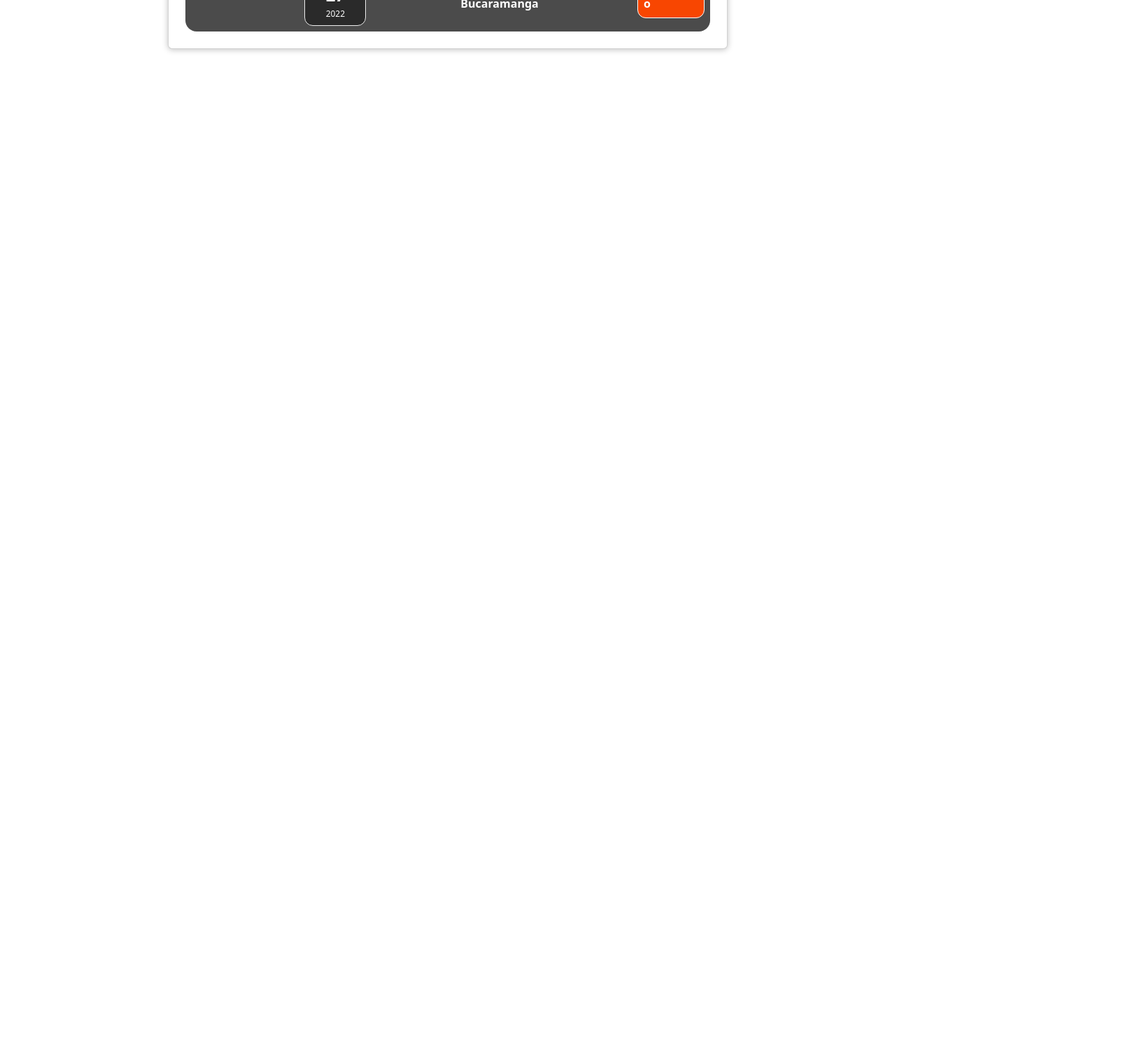
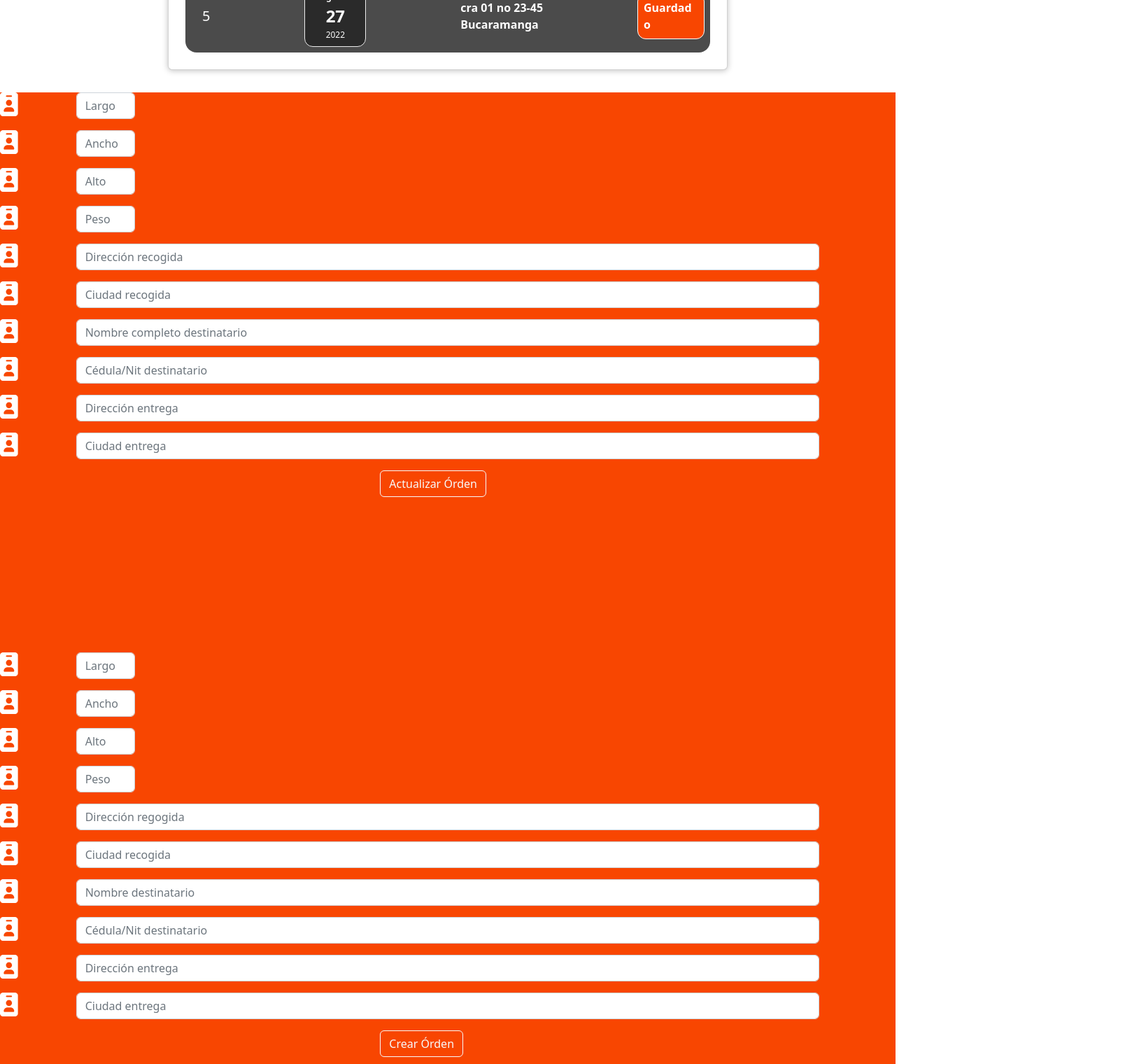
Before and after one commit to proyectoCiclo4MinTic/instaYa, a React (Create React App) app: page / in a window 1280 px wide. Shown: the part 2260-3780 px from the top of the page at 70% size, 1618 px wide, since content can reach past the window. Before the commit the page ends 2362 px from the top, so only its background shows below. Built offline with nearby package versions, Linux system fonts and the light colour scheme.

Commit message:
actualización formularios en 'angel'

```diff
--- a/src/App.js
+++ b/src/App.js
@@ -6,6 +6,8 @@ import LoginItem from "./components/Login/LoginItem";
 import RegisterUserItem from "./components/Register/RegisterUserItem";
 import OrderItem from "./components/Orders/OrderItem";
 import Orders from "./components/Orders/Orders";
+import OrderUpdate from "./components/Orders/OrderUpdate.js";
+import OrderRegister from "./components/Orders/OrderRegister.js";
 
 // React Bootstrap
 // import { Form, Button, Row, Col } from "react-bootstrap";
@@ -55,6 +57,8 @@ function App() {
       <LoginItem></LoginItem>
       <RegisterUserItem></RegisterUserItem>
       <Orders items={orders}></Orders>
+      <OrderUpdate></OrderUpdate>
+      <OrderRegister></OrderRegister>
     </div>
   );
 }
--- a/src/components/Orders/OrderDate.js
+++ b/src/components/Orders/OrderDate.js
@@ -1,6 +1,6 @@
 import "./OrderDate.css";
 
-function OrderDate(props) {
+const OrderDate = (props) => {
   const day = props.date.toLocaleString("es-CO", { day: "2-digit" });
   const month = props.date.toLocaleString("es-CO", { month: "long" });
   const year = props.date.getFullYear();
@@ -11,6 +11,6 @@ function OrderDate(props) {
       <div className="order-date__year">{year}</div>
     </div>
   );
-}
+};
 
 export default OrderDate;
--- a/src/components/Orders/OrderDestination.js
+++ b/src/components/Orders/OrderDestination.js
@@ -1,6 +1,6 @@
 import "./OrderDestination.css";
 
-function OrderDestination(props) {
+const OrderDestination = (props) => {
   const address = props.address;
   const city = props.city;
   return (
@@ -9,5 +9,5 @@ function OrderDestination(props) {
       <div className="order-item__city">{city}</div>
     </div>
   );
-}
+};
 export default OrderDestination;
--- a/src/components/Orders/OrderItem.js
+++ b/src/components/Orders/OrderItem.js
@@ -4,7 +4,7 @@ import OrderDestination from "./OrderDestination";
 import OrderStatus from "./OrderStatus";
 import "./OrderItem.css";
 
-function OrderItem(props) {
+const OrderItem = (props) => {
   return (
     // <Card className="order-item">
     <div className="order-item">
@@ -15,6 +15,6 @@ function OrderItem(props) {
     </div>
     // </Card>
   );
-}
+};
 
 export default OrderItem;
--- /dev/null
+++ b/src/components/Orders/OrderRegister.js
@@ -0,0 +1,119 @@
+import { logo, password, user } from "../../index.js";
+import { Form, Button, Row, Col } from "react-bootstrap";
+import "./OrderRegister.css";
+
+const OrderRegister = () => {
+  return (
+    <div>
+      <Form className="register-user-item__register">
+        <Form.Group as={Row} className="mb-3" controlId="formHorizontalEmail">
+          <Col sm={1}>
+            <img src={user} alt="Logo"></img>
+          </Col>
+          <Col sm={1}>
+            <Form.Control type="text" placeholder="Largo"></Form.Control>
+          </Col>
+        </Form.Group>
+        <Form.Group as={Row} className="mb-3" controlId="formHorizontalEmail">
+          <Col sm={1}>
+            <img src={user} alt="Logo"></img>
+          </Col>
+          <Col sm={1}>
+            <Form.Control type="text" placeholder="Ancho"></Form.Control>
+          </Col>
+        </Form.Group>
+        <Form.Group as={Row} className="mb-3" controlId="formHorizontalEmail">
+          <Col sm={1}>
+            <img src={user} alt="Logo"></img>
+          </Col>
+          <Col sm={1}>
+            <Form.Control type="text" placeholder="Alto"></Form.Control>
+          </Col>
+        </Form.Group>
+        <Form.Group as={Row} className="mb-3" controlId="formHorizontalEmail">
+          <Col sm={1}>
+            <img src={user} alt="Logo"></img>
+          </Col>
+          <Col sm={1}>
+            <Form.Control type="text" placeholder="Peso"></Form.Control>
+          </Col>
+        </Form.Group>
+        <Form.Group as={Row} className="mb-3" controlId="formHorizontalEmail">
+          <Col sm={1}>
+            <img src={user} alt="Logo"></img>
+          </Col>
+          <Col sm={10}>
+            <Form.Control
+              type="text"
+              placeholder="Dirección regogida"
+            ></Form.Control>
+          </Col>
+        </Form.Group>
+        <Form.Group as={Row} className="mb-3" controlId="formHorizontalEmail">
+          <Col sm={1}>
+            <img src={user} alt="Logo"></img>
+          </Col>
+          <Col sm={10}>
+            <Form.Control
+              type="text"
+              placeholder="Ciudad recogida"
+            ></Form.Control>
+          </Col>
+        </Form.Group>
+        <Form.Group as={Row} className="mb-3" controlId="formHorizontalEmail">
+          <Col sm={1}>
+            <img src={user} alt="Logo"></img>
+          </Col>
+          <Col sm={10}>
+            <Form.Control
+              type="text"
+              placeholder="Nombre destinatario"
+            ></Form.Control>
+          </Col>
+        </Form.Group>
+        <Form.Group as={Row} className="mb-3" controlId="formHorizontalEmail">
+          <Col sm={1}>
+            <img src={user} alt="Logo"></img>
+          </Col>
+          <Col sm={10}>
+            <Form.Control
+              type="text"
+              placeholder="Cédula/Nit destinatario"
+            ></Form.Control>
+          </Col>
+        </Form.Group>
+        <Form.Group as={Row} className="mb-3" controlId="formHorizontalEmail">
+          <Col sm={1}>
+            <img src={user} alt="Logo"></img>
+          </Col>
+          <Col sm={10}>
+            <Form.Control
+              type="text"
+              placeholder="Dirección entrega"
+            ></Form.Control>
+          </Col>
+        </Form.Group>
+        <Form.Group as={Row} className="mb-3" controlId="formHorizontalEmail">
+          <Col sm={1}>
+            <img src={user} alt="Logo"></img>
+          </Col>
+          <Col sm={10}>
+            <Form.Control
+              type="text"
+              placeholder="Ciudad entrega"
+            ></Form.Control>
+          </Col>
+        </Form.Group>
+        <Form.Group as={Row} className="mb-3">
+          <Col sm={{ span: 10, offset: 5 }}>
+            <Button variant="outline-light" type="submit">
+              Crear Órden
+            </Button>
+          </Col>
+        </Form.Group>
+      </Form>
+    </div>
+  );
+};
+
+export default OrderRegister;
--- a/src/components/Orders/OrderStatus.js
+++ b/src/components/Orders/OrderStatus.js
@@ -1,6 +1,6 @@
 import "./OrderStatus.css";
 
-function OrderStatus(props) {
+const OrderStatus = (props) => {
   const status = props.status;
   if (status === "Cumplido") {
     return (
@@ -25,6 +25,6 @@ function OrderStatus(props) {
       </div>
     );
   }
-}
+};
 
 export default OrderStatus;
--- /dev/null
+++ b/src/components/Orders/OrderUpdate.js
@@ -0,0 +1,119 @@
+import "./OrderUpdate.css";
+import { logo, password, user } from "../../index.js";
+import { Form, Button, Row, Col } from "react-bootstrap";
+
+const OrderUpdate = () => {
+  return (
+    <div>
+      <Form className="register-user-item__register">
+        <Form.Group as={Row} className="mb-3" controlId="formHorizontalEmail">
+          <Col sm={1}>
+            <img src={user} alt="Logo"></img>
+          </Col>
+          <Col sm={1}>
+            <Form.Control type="text" placeholder="Largo"></Form.Control>
+          </Col>
+        </Form.Group>
+        <Form.Group as={Row} className="mb-3" controlId="formHorizontalEmail">
+          <Col sm={1}>
+            <img src={user} alt="Logo"></img>
+          </Col>
+          <Col sm={1}>
+            <Form.Control type="text" placeholder="Ancho"></Form.Control>
+          </Col>
+        </Form.Group>
+        <Form.Group as={Row} className="mb-3" controlId="formHorizontalEmail">
+          <Col sm={1}>
+            <img src={user} alt="Logo"></img>
+          </Col>
+          <Col sm={1}>
+            <Form.Control type="text" placeholder="Alto"></Form.Control>
+          </Col>
+        </Form.Group>
+        <Form.Group as={Row} className="mb-3" controlId="formHorizontalEmail">
+          <Col sm={1}>
+            <img src={user} alt="Logo"></img>
+          </Col>
+          <Col sm={1}>
+            <Form.Control type="text" placeholder="Peso"></Form.Control>
+          </Col>
+        </Form.Group>
+        <Form.Group as={Row} className="mb-3" controlId="formHorizontalEmail">
+          <Col sm={1}>
+            <img src={user} alt="Logo"></img>
+          </Col>
+          <Col sm={10}>
+            <Form.Control
+              type="text"
+              placeholder="Dirección recogida"
+            ></Form.Control>
+          </Col>
+        </Form.Group>
+        <Form.Group as={Row} className="mb-3" controlId="formHorizontalEmail">
+          <Col sm={1}>
+            <img src={user} alt="Logo"></img>
+          </Col>
+          <Col sm={10}>
+            <Form.Control
+              type="text"
+              placeholder="Ciudad recogida"
+            ></Form.Control>
+          </Col>
+        </Form.Group>
+        <Form.Group as={Row} className="mb-3" controlId="formHorizontalEmail">
+          <Col sm={1}>
+            <img src={user} alt="Logo"></img>
+          </Col>
+          <Col sm={10}>
+            <Form.Control
+              type="text"
+              placeholder="Nombre completo destinatario"
+            ></Form.Control>
+          </Col>
+        </Form.Group>
+        <Form.Group as={Row} className="mb-3" controlId="formHorizontalEmail">
+          <Col sm={1}>
+            <img src={user} alt="Logo"></img>
+          </Col>
+          <Col sm={10}>
+            <Form.Control
+              type="text"
+              placeholder="Cédula/Nit destinatario"
+            ></Form.Control>
+          </Col>
+        </Form.Group>
+        <Form.Group as={Row} className="mb-3" controlId="formHorizontalEmail">
+          <Col sm={1}>
+            <img src={user} alt="Logo"></img>
+          </Col>
+          <Col sm={10}>
+            <Form.Control
+              type="text"
+              placeholder="Dirección entrega"
+            ></Form.Control>
+          </Col>
+        </Form.Group>
+        <Form.Group as={Row} className="mb-3" controlId="formHorizontalEmail">
+          <Col sm={1}>
+            <img src={user} alt="Logo"></img>
+          </Col>
+          <Col sm={10}>
+            <Form.Control
+              type="text"
+              placeholder="Ciudad entrega"
+            ></Form.Control>
+          </Col>
+        </Form.Group>
+        <Form.Group as={Row} className="mb-3">
+          <Col sm={{ span: 10, offset: 5 }}>
+            <Button variant="outline-light" type="submit">
+              Actualizar Órden
+            </Button>
+          </Col>
+        </Form.Group>
+      </Form>
+    </div>
+  );
+};
+
+export default OrderUpdate;
--- a/src/components/Orders/Orders.js
+++ b/src/components/Orders/Orders.js
@@ -2,9 +2,10 @@ import OrderItem from "./OrderItem";
 import Card from "../UI/Card";
 import "./Orders.css";
 
-function Orders(props) {
+const Orders = (props) => {
   return (
     <Card className="orders">
+      <button className="orders__button-create">Crear Orden</button>
       <OrderItem
         id={props.items[0].id}
         date={props.items[0].date}
@@ -42,5 +43,5 @@ function Orders(props) {
       />
     </Card>
   );
-}
+};
 export default Orders;
--- a/src/components/UI/Card.js
+++ b/src/components/UI/Card.js
@@ -1,8 +1,8 @@
 import "./Card.css";
 
-function Card(props) {
+const Card = (props) => {
   const classes = "card " + props.className;
   return <div className={classes}>{props.children}</div>;
-}
+};
 
 export default Card;
```
Also changed, not shown: src/components/Orders/OrderRegister.css (added), src/components/Orders/OrderUpdate.css (added).
